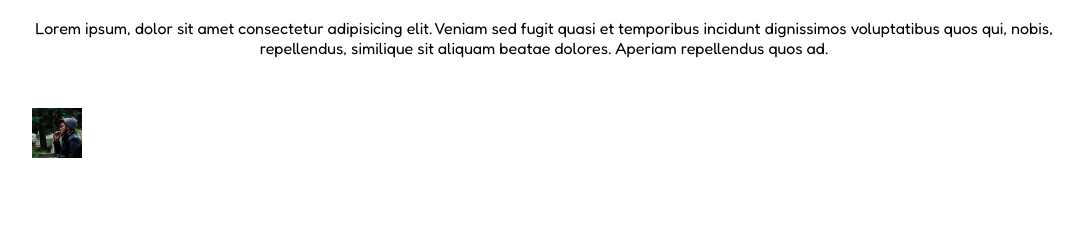
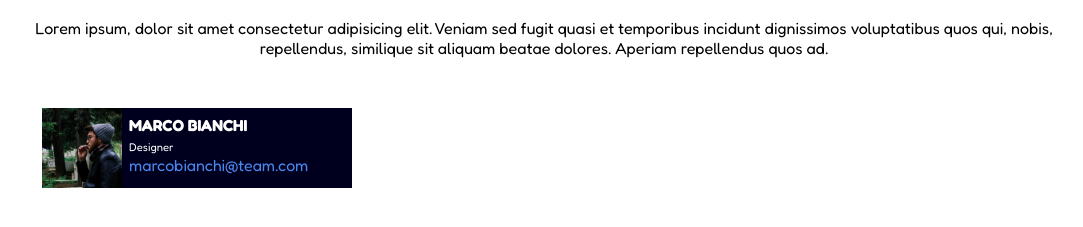
Before and after one commit to Devfrank94/html-css-float-cards, a plain HTML site: page index.html in a window 1280 px wide. Shown: the part 101-328 px from the top of the page, without its empty margins (96-1179 px from the left). Drawn offline with Linux system fonts and the light colour scheme.

Commit message:
add 1box profile

```diff
--- a/css/style.css
+++ b/css/style.css
@@ -30,7 +30,7 @@ p{
 
 /* stile immagini e posizionamento righe e colonne */
 img{
-  max-width: 100%;
+  max-width: 80px;
 }
 
 .clearfix::after{
@@ -41,9 +41,36 @@ img{
 
 .col{
   float: left;
-  width: calc(100% / 3);
+  height: 80px;
+  margin-left: 10px;
+  /* width: calc(100% / 3); */
 }
 
 .col img{
-  height: 50px;
+  height: 100%;
 }
+
+.box-profile{
+  float: right;
+  background-color: rgb(0, 0, 30);
+  height: 80px;
+  width: 230px;
+  padding: 7px;
+}
+
+h4{
+  font-size: 1rem;
+}
+
+.job-role{
+  font-size: 0.7rem;
+}
+
+h4,.job-role{
+  color: white;
+}
+
+.email{
+  display: block;
+  color: #4987ED;
+}
--- a/index.html
+++ b/index.html
@@ -24,9 +24,15 @@
     <main>
       <!-- sezione carte profili -->
       <section class="row clearfix">
-        <div class="col">
+        <div class="col clearfix">
           <img src="img/male1.png" alt="Profilo 1">
 
+          <div class="box-profile">
+            <h4>MARCO BIANCHI</h4>
+            <span class="job-role">Designer</span>
+            <span class="email"><a href="mailto:marcobianchi@team.com"></a>marcobianchi@team.com</span>
+          </div>
+        </div>
 
 
     </main>
```
